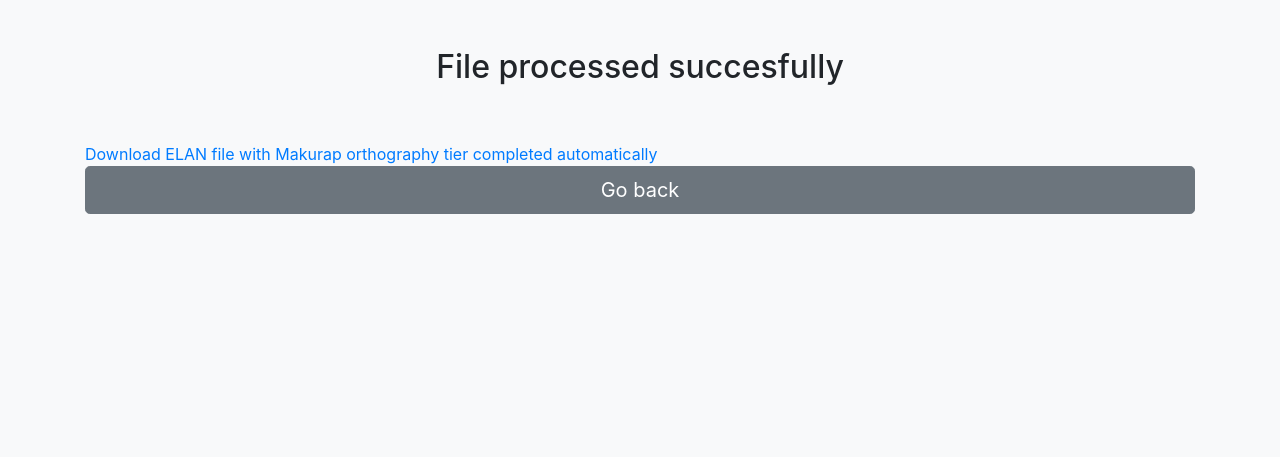
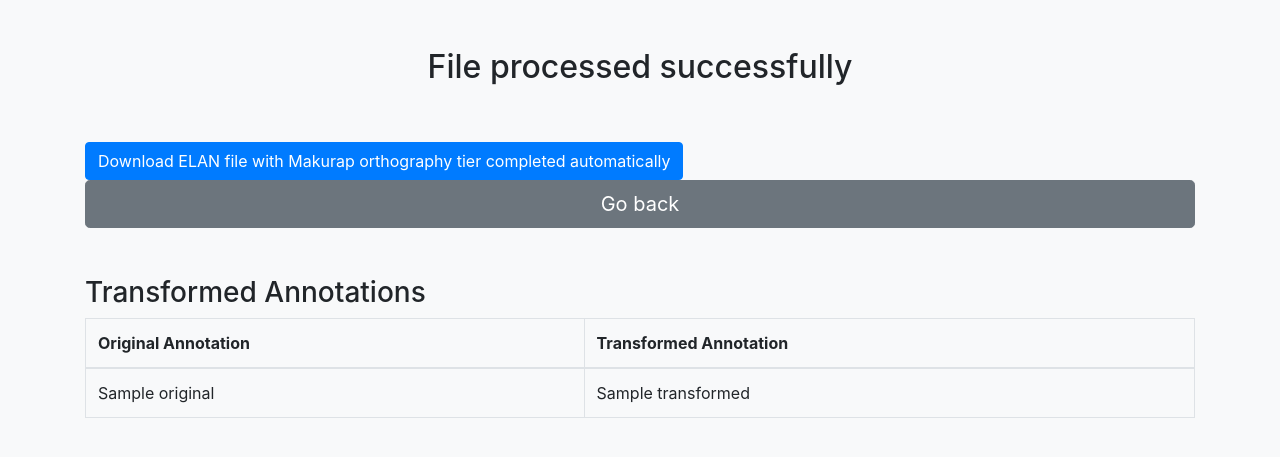
Before and after one commit to nikopartanen/elan-transcription-to-orthography, a Flask app: template templates/results.html in a window 1280 px wide. Shown: the top 457 px of the page. Run offline with Flask 3, Linux system fonts and the light colour scheme; the template is opened without the code that fills it: most values are stand-ins (such as "Sample title", 1, 10 or a date in 2020); some libraries are stand-ins or nearby versions.

Commit message:
new results template with printing the orthography too

```diff
--- a/templates/results.html
+++ b/templates/results.html
@@ -8,12 +8,33 @@
 <body class="bg-light">
     <div class="container">
         <div class="py-5 text-center">
-            <h2>File processed succesfully</h2>
+            <h2>File processed successfully</h2>
         </div>
         <div class="row">
             <div class="col-md-12 order-md-1">
-                <a href="{{ url_for('download_file', filename=download_filename) }}">Download ELAN file with Makurap orthography tier completed automatically</a>
+                <a href="{{ url_for('download_file', filename=download_filename) }}" class="btn btn-primary">Download ELAN file with Makurap orthography tier completed automatically</a>
                 <a href="/" class="btn btn-secondary btn-lg btn-block">Go back</a>
+            </div>
+        </div>
+        <div class="row mt-5">
+            <div class="col-md-12">
+                <h3>Transformed Annotations</h3>
+                <table class="table table-bordered">
+                    <thead>
+                        <tr>
+                            <th>Original Annotation</th>
+                            <th>Transformed Annotation</th>
+                        </tr>
+                    </thead>
+                    <tbody>
+                        {% for original, transformed in annotations %}
+                        <tr>
+                            <td>{{ original }}</td>
+                            <td>{{ transformed }}</td>
+                        </tr>
+                        {% endfor %}
+                    </tbody>
+                </table>
             </div>
         </div>
     </div>
```
